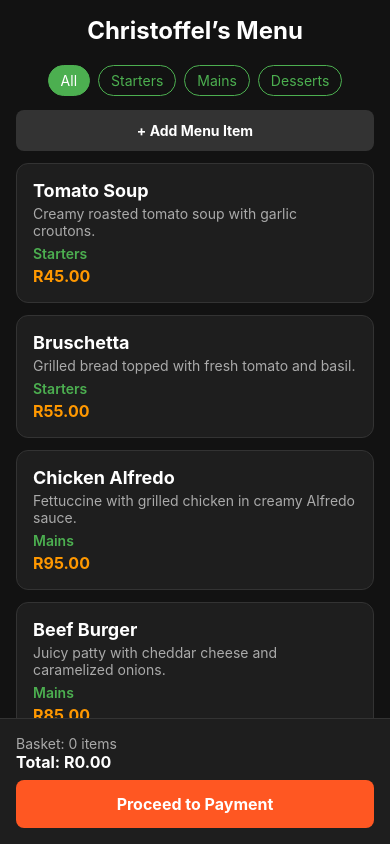
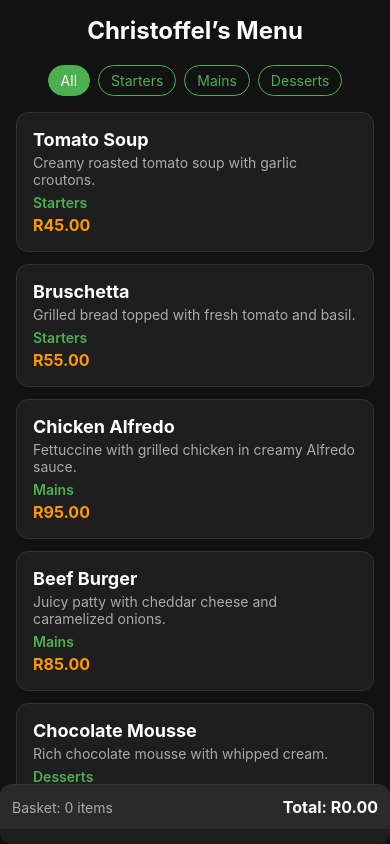
Before and after one commit to Liyema-Newgate/MAST-Chef-App, a React Native app in the folder final-poe-chef-app/: screen / in a window 390 px wide. Built offline with nearby package versions, Linux system fonts and the light colour scheme.

Commit message:
Refactor HomeScreen for improved basket handling
Refactor HomeScreen component to simplify state management and enhance basket functionality with expandable view.

```diff
--- a/final-poe-chef-app/Screens/HomeScreen.js
+++ b/final-poe-chef-app/Screens/HomeScreen.js
@@ -4,34 +4,23 @@ import {
   Text,
   FlatList,
   TouchableOpacity,
-  Modal,
-  TextInput,
   StyleSheet,
-  Alert,
   ScrollView,
 } from "react-native";
-import { Picker } from "@react-native-picker/picker";
 import MenuItemCard from "../components/MenuItemCard";
 import { initialMenuItems } from "../Data/MenuData";
 
 const HomeScreen = () => {
-  const [menuItems, setMenuItems] = useState(initialMenuItems);
   const [basket, setBasket] = useState([]);
   const [filter, setFilter] = useState("All");
-  const [modalVisible, setModalVisible] = useState(false);
-  const [newItem, setNewItem] = useState({
-    name: "",
-    description: "",
-    price: "",
-    course: "Starters",
-  });
+  const [basketExpanded, setBasketExpanded] = useState(false);
 
   const predefinedCourses = ["Starters", "Mains", "Desserts"];
 
   const filteredItems =
     filter === "All"
-      ? menuItems
-      : menuItems.filter((item) => item.course === filter);
+      ? initialMenuItems
+      : initialMenuItems.filter((item) => item.course === filter);
 
   const toggleBasketItem = (item) => {
     if (basket.some((b) => b.id === item.id)) {
@@ -43,36 +32,11 @@ const HomeScreen = () => {
 
   const basketTotal = basket.reduce((sum, item) => sum + item.price, 0);
 
-  const addMenuItem = () => {
-    if (!newItem.name || !newItem.description || !newItem.price) {
-      Alert.alert("Error", "Please fill in all fields.");
-      return;
-    }
-
-    const priceNum = parseFloat(newItem.price);
-    if (isNaN(priceNum) || priceNum <= 0) {
-      Alert.alert("Error", "Enter a valid price.");
-      return;
-    }
-
-    const item = {
-      id: Date.now().toString(),
-      name: newItem.name,
-      description: newItem.description,
-      price: priceNum,
-      course: newItem.course,
-    };
-
-    setMenuItems([...menuItems, item]);
-    setModalVisible(false);
-    setNewItem({ name: "", description: "", price: "", course: "Starters" });
-  };
-
   return (
     <View style={styles.container}>
       <Text style={styles.title}>Christoffel’s Menu</Text>
 
-      {/* Filter */}
+      {/* Filter Buttons */}
       <View style={styles.filterContainer}>
         {["All", ...predefinedCourses].map((category) => (
           <TouchableOpacity
@@ -95,15 +59,7 @@ const HomeScreen = () => {
         ))}
       </View>
 
-      {/* Add New Dish */}
-      <TouchableOpacity
-        style={styles.addButton}
-        onPress={() => setModalVisible(true)}
-      >
-        <Text style={styles.addButtonText}>+ Add Menu Item</Text>
-      </TouchableOpacity>
-
-      {/* Menu List */}
+      {/* Menu Items */}
       <FlatList
         data={filteredItems}
         renderItem={({ item }) => (
@@ -114,83 +70,44 @@ const HomeScreen = () => {
           />
         )}
         keyExtractor={(item) => item.id}
-        contentContainerStyle={styles.listContent}
+        contentContainerStyle={{ paddingBottom: 200 }}
       />
 
-      {/* Basket & Payment */}
-      <View style={styles.basketContainer}>
+      {/* Expandable Basket */}
+      <View
+        style={[
+          styles.basketContainer,
+          basketExpanded ? { height: 300 } : { height: 60 },
+        ]}
+      >
+        <TouchableOpacity
+          style={styles.basketHeader}
+          onPress={() => setBasketExpanded(!basketExpanded)}
+        >
           <Text style={styles.basketText}>
             Basket: {basket.length} item{basket.length !== 1 ? "s" : ""}
           </Text>
           <Text style={styles.totalText}>Total: R{basketTotal.toFixed(2)}</Text>
+        </TouchableOpacity>
+
+        {basketExpanded && basket.length > 0 && (
+          <ScrollView style={styles.basketItems}>
+            {basket.map((item) => (
+              <View key={item.id} style={styles.basketItem}>
+                <Text style={styles.itemName}>{item.name}</Text>
+                <Text style={styles.itemCourse}>{item.course}</Text>
+                <Text style={styles.itemPrice}>R{item.price.toFixed(2)}</Text>
+              </View>
+            ))}
+          </ScrollView>
+        )}
+
+        {basketExpanded && basket.length > 0 && (
           <TouchableOpacity style={styles.paymentButton}>
             <Text style={styles.paymentText}>Proceed to Payment</Text>
           </TouchableOpacity>
+        )}
       </View>
-
-      {/* Add Item Modal */}
-      <Modal visible={modalVisible} animationType="slide" transparent>
-        <View style={styles.modalOverlay}>
-          <View style={styles.modalContent}>
-            <Text style={styles.modalTitle}>Add New Menu Item</Text>
-            <ScrollView>
-              <TextInput
-                style={styles.input}
-                placeholder="Dish Name"
-                placeholderTextColor="#aaa"
-                value={newItem.name}
-                onChangeText={(text) => setNewItem({ ...newItem, name: text })}
-              />
-              <TextInput
-                style={styles.input}
-                placeholder="Description"
-                placeholderTextColor="#aaa"
-                value={newItem.description}
-                multiline
-                onChangeText={(text) =>
-                  setNewItem({ ...newItem, description: text })
-                }
-              />
-              <TextInput
-                style={styles.input}
-                placeholder="Price (e.g. 65)"
-                placeholderTextColor="#aaa"
-                keyboardType="numeric"
-                value={newItem.price}
-                onChangeText={(text) => setNewItem({ ...newItem, price: text })}
-              />
-              <Picker
-                selectedValue={newItem.course}
-                onValueChange={(value) =>
-                  setNewItem({ ...newItem, course: value })
-                }
-                dropdownIconColor="#fff"
-              >
-                {predefinedCourses.map((course) => (
-                  <Picker.Item
-                    key={course}
-                    label={course}
-                    value={course}
-                    color="#000"
-                  />
-                ))}
-              </Picker>
-            </ScrollView>
-
-            <View style={styles.modalButtons}>
-              <TouchableOpacity
-                style={styles.cancelButton}
-                onPress={() => setModalVisible(false)}
-              >
-                <Text style={styles.cancelText}>Cancel</Text>
-              </TouchableOpacity>
-              <TouchableOpacity style={styles.confirmButton} onPress={addMenuItem}>
-                <Text style={styles.confirmText}>Add Item</Text>
-              </TouchableOpacity>
-            </View>
-          </View>
-        </View>
-      </Modal>
     </View>
   );
 };
@@ -208,7 +125,7 @@ const styles = StyleSheet.create({
     flexDirection: "row",
     justifyContent: "center",
     flexWrap: "wrap",
-    marginBottom: 10,
+    marginBottom: 12,
   },
   filterButton: {
     paddingVertical: 6,
@@ -221,81 +138,45 @@ const styles = StyleSheet.create({
   filterButtonActive: { backgroundColor: "#4CAF50" },
   filterText: { color: "#4CAF50" },
   filterTextActive: { color: "#fff" },
-  addButton: {
-    backgroundColor: "#333",
-    padding: 12,
-    borderRadius: 8,
-    alignItems: "center",
-    marginBottom: 12,
-  },
-  addButtonText: { color: "#fff", fontWeight: "bold" },
-  listContent: { paddingBottom: 120 },
   basketContainer: {
     backgroundColor: "#1e1e1e",
-    padding: 16,
     borderTopWidth: 1,
     borderColor: "#333",
     position: "absolute",
     bottom: 0,
     left: 0,
     right: 0,
+    borderRadius: 12,
+    overflow: "hidden",
+  },
+  basketHeader: {
+    flexDirection: "row",
+    justifyContent: "space-between",
+    alignItems: "center",
+    padding: 12,
+    backgroundColor: "#2a2a2a",
   },
   basketText: { color: "#aaa", fontSize: 14 },
-  totalText: { color: "#fff", fontSize: 16, fontWeight: "bold", marginBottom: 8 },
+  totalText: { color: "#fff", fontSize: 16, fontWeight: "bold" },
+  basketItems: { paddingHorizontal: 12, marginTop: 8 },
+  basketItem: {
+    flexDirection: "row",
+    justifyContent: "space-between",
+    borderBottomWidth: 1,
+    borderColor: "#333",
+    paddingVertical: 6,
+  },
+  itemName: { color: "#fff" },
+  itemCourse: { color: "#4CAF50" },
+  itemPrice: { color: "#FF9800", fontWeight: "bold" },
   paymentButton: {
     backgroundColor: "#FF5722",
     borderRadius: 8,
-    padding: 14,
+    padding: 12,
     alignItems: "center",
+    margin: 12,
   },
-  paymentText: { color: "white", fontWeight: "bold", fontSize: 16 },
-  modalOverlay: {
-    flex: 1,
-    backgroundColor: "rgba(0,0,0,0.6)",
-    justifyContent: "center",
-    alignItems: "center",
-  },
-  modalContent: {
-    backgroundColor: "#2a2a2a",
-    borderRadius: 12,
-    padding: 20,
-    width: "90%",
-  },
-  modalTitle: {
-    fontSize: 20,
-    fontWeight: "bold",
-    color: "#fff",
-    textAlign: "center",
-    marginBottom: 16,
-  },
-  input: {
-    backgroundColor: "#1e1e1e",
-    borderRadius: 8,
-    color: "#fff",
-    padding: 10,
-    marginBottom: 12,
-    borderWidth: 1,
-    borderColor: "#333",
-  },
-  modalButtons: { flexDirection: "row", justifyContent: "space-between" },
-  cancelButton: {
-    flex: 1,
-    backgroundColor: "#333",
-    padding: 12,
-    borderRadius: 8,
-    marginRight: 6,
-    alignItems: "center",
-  },
-  confirmButton: {
-    flex: 1,
-    backgroundColor: "#4CAF50",
-    padding: 12,
-    borderRadius: 8,
-    marginLeft: 6,
-    alignItems: "center",
-  },
-  cancelText: { color: "#aaa" },
-  confirmText: { color: "#fff", fontWeight: "bold" },
+  paymentText: { color: "#fff", fontWeight: "bold", fontSize: 16 },
 });
 
 export default HomeScreen;
```
Lines whose indentation alone changed are shown as unchanged.
